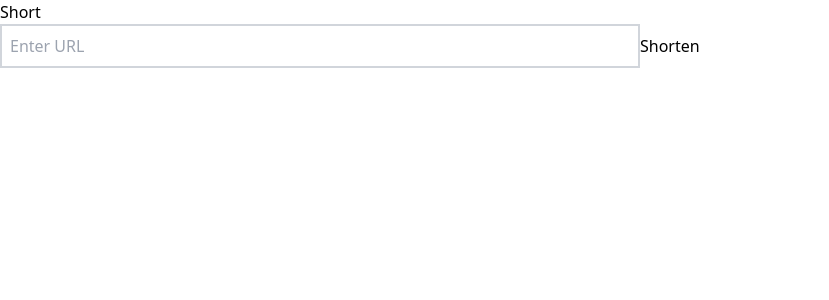
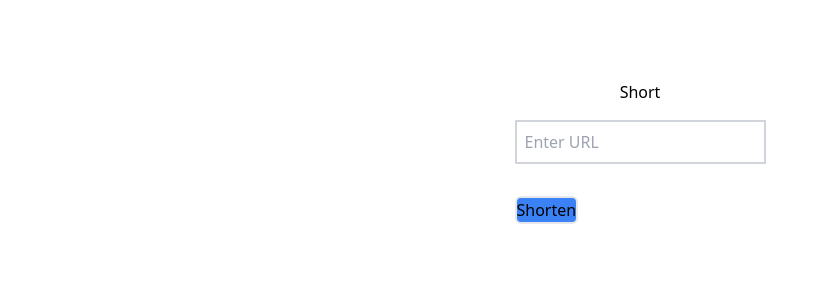
Before and after one commit to yash-io/SuS, a React (Vite) app: page / in a window 1280 px wide. Shown: the top 300 px of the page, without its empty margins (0-829 px from the left). Built offline with nearby package versions, Linux system fonts and the light colour scheme.

Commit message:
added redirecting

```diff
--- a/src/redirect.jsx
+++ b/src/redirect.jsx
@@ -11,8 +11,9 @@ const Redirect = () => {
       const q = query(collection(db, 'urls'), where('shortUrl', '==', shortCode));
       const querySnapshot = await getDocs(q);
       if (!querySnapshot.empty) {
-        const originalUrl = querySnapshot.docs[0].data().originalUrl;
-        window.location.href = originalUrl;
+        const originalUrl = querySnapshot.docs[0].data().url;
+        window.location.href = originalUrl.startsWith('http') ? originalUrl : `http://${originalUrl}`;
+        console.log('Redirecting to:', originalUrl);
       } else {
         console.error('Short URL not found');
       }
--- a/src/short.jsx
+++ b/src/short.jsx
@@ -29,7 +29,7 @@ const Short = () => {
       return;
     }
 
-    const newShortUrl = generateShortUrl();
+    const newShortUrl =generateShortUrl();
     try {
       await addDoc(collection(db, "urls"), {
         url: url,
@@ -50,22 +50,22 @@ const Short = () => {
 
   return (
     <>
-      <div>
-        <h1>Short</h1>
+      <div className="flex justify-center items-center p-10 m-10 flex-col">
+        <h1 className="mb-4 block">Short</h1>
         <form onSubmit={handleSubmit}>
           <input
             type="text"
             value={url}
             placeholder="Enter URL"
             onChange={(e) => setUrl(e.target.value)}
-            className="border-2 border-gray-300 p-2 w-1/2"
+            className="border-2 border-gray-300 p-2  mb-8 block"
             required
           />
-          <button type="submit">Shorten</button>
+          <button type="submit" className="bg-blue-500 border-2 rounded-md">Shorten</button>
         </form>
         {newUrl && (
           <p>
-            Short URL: <a href={newUrl}>{newUrl}</a>
+            Short URL: <a href={newUrl}>{`s-us.vercel.app/`+newUrl}</a>
           </p>
         )}
       </div>
```
